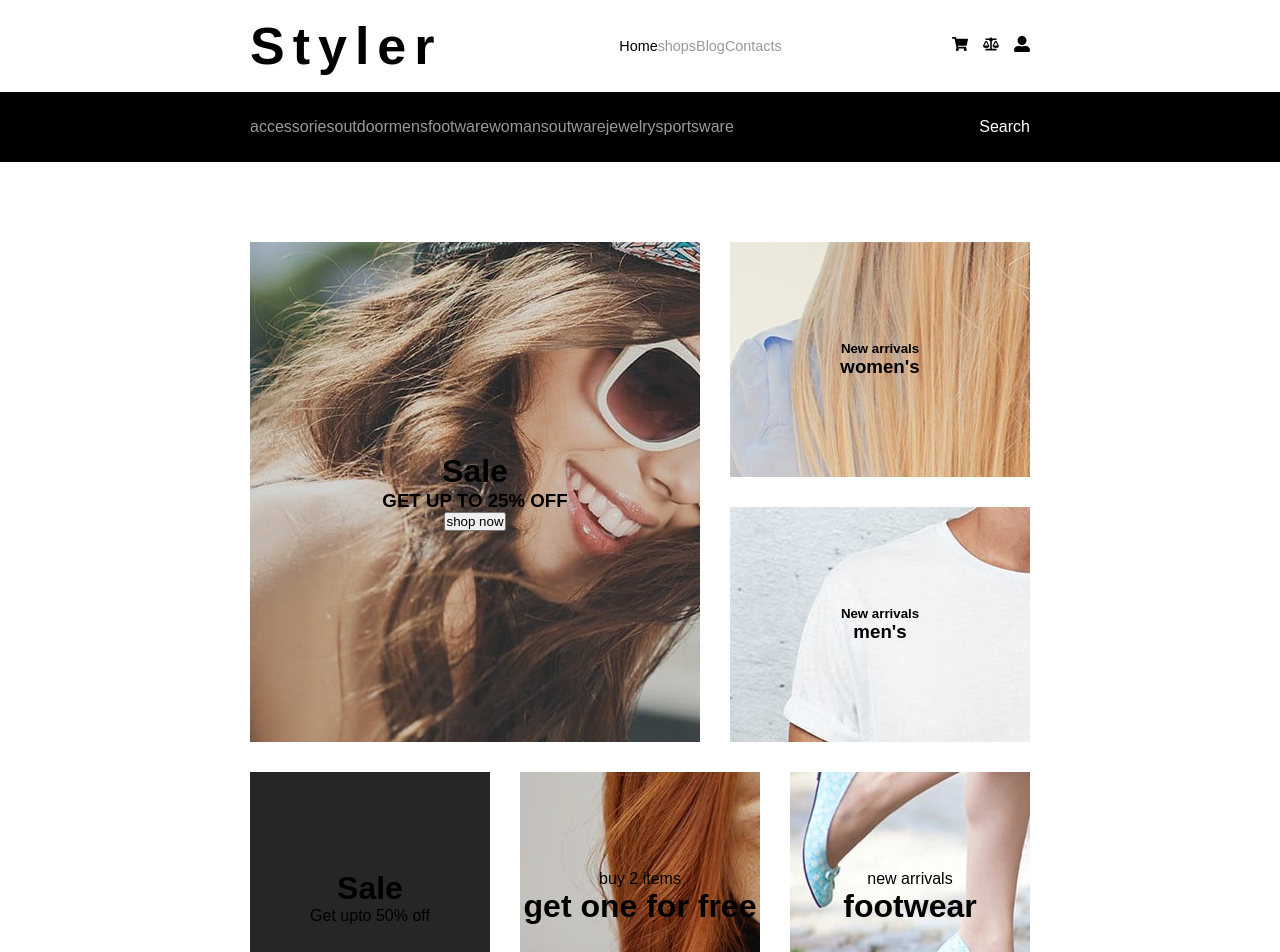
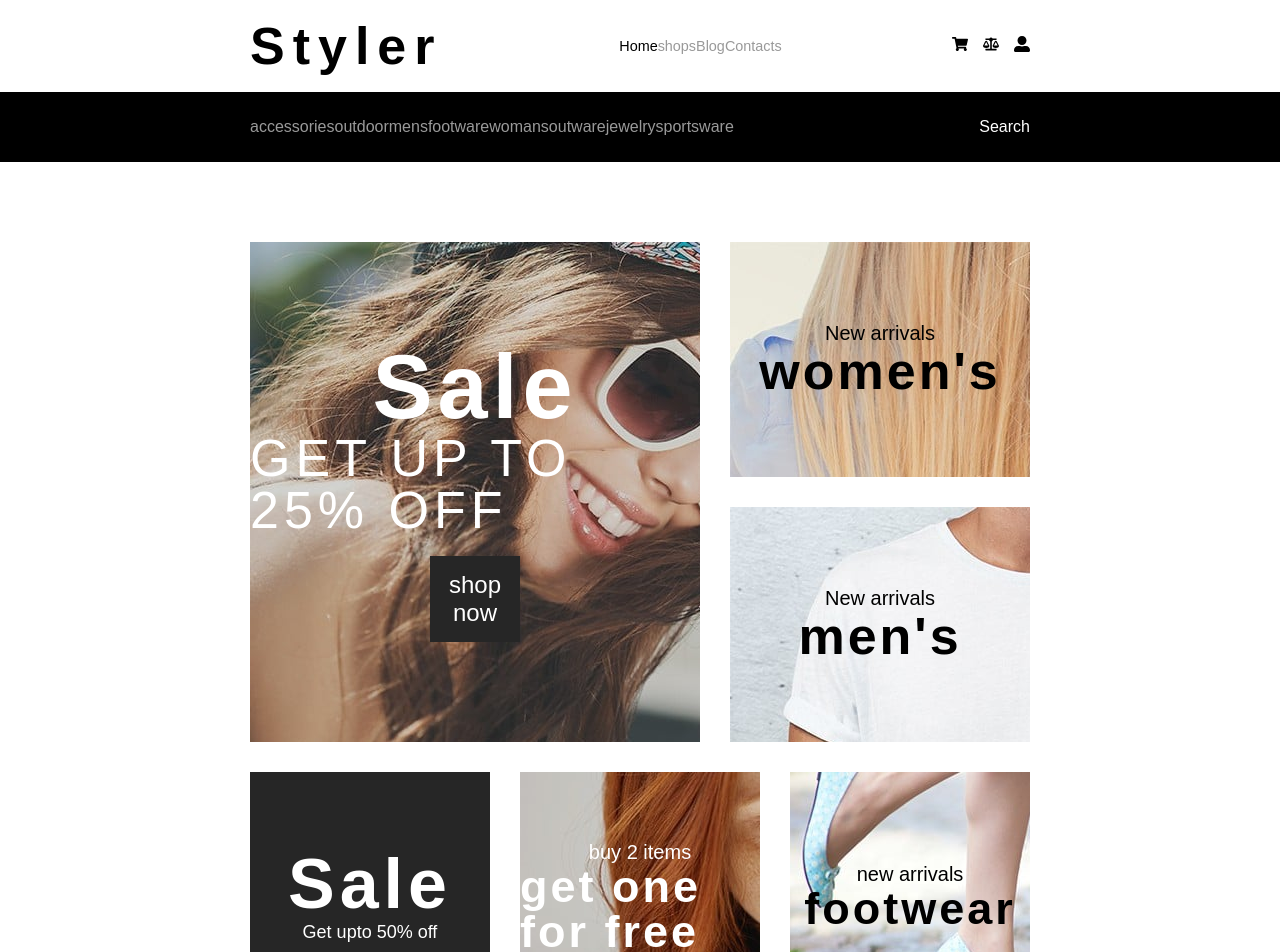
Before and after one commit to Trend20/React-Typescript-e-commerce-template, a React (Create React App) app: page / in a window 1280 px wide. Shown: the top 952 px of the page. Built offline with nearby package versions, Linux system fonts and the light colour scheme; a small style sheet from the web is missing; a web font is replaced by a local one.

Commit message:
hero styles

```diff
--- a/src/components/footer/Footer.tsx
+++ b/src/components/footer/Footer.tsx
@@ -6,7 +6,7 @@ import { HiMail} from 'react-icons/hi'
 import { TiLocation} from 'react-icons/ti'
 import { BiLogoFacebookSquare} from 'react-icons/bi'
 
-const Footer = () => {
+const Footer = ():JSX.Element => {
   return (
     <div className='footer'>
       <div className="information">
--- a/src/pages/home/Home.css
+++ b/src/pages/home/Home.css
@@ -25,6 +25,42 @@
     height: 500px;
 }
 
+.new h1{
+    color: #fff;
+    font-size: 90px;
+    font-weight: 900;
+    line-height: 1;
+    letter-spacing: 5px;
+}
+
+.new h3{
+    color: #fff;
+    font-size: 52px;
+    font-weight: 200;
+    line-height: 1;
+    letter-spacing: 5px;
+}
+
+.new button{
+    outline: none;
+    border: none;
+    color: #fff;
+    background: #262626;
+    padding: 15px;
+    font-size: 24px;
+    cursor: pointer;
+    font-weight: 300;
+    width: 20%;
+    margin-top: 20px;
+    display: flex;
+    align-items: center;
+    justify-content: center;
+}
+
+.new button:hover{
+    background: #000;
+}
+
 .collection{
     display: flex;
     flex-direction: column;
@@ -40,6 +76,20 @@
     flex-direction: column;
     align-items: center;
     justify-content: center;
+}
+
+#women h5,
+#men h5{
+    font-weight: 200;
+    font-size: 20px;
+}
+
+#women h3,
+#men h3{
+    font-weight: 700;
+    font-size: 52px;
+    line-height: 1;
+    letter-spacing: 3px;
 }
 
 #men{
@@ -68,6 +118,21 @@
     justify-content: center;
 }
 
+.sale p{
+    font-weight: 200;
+    font-size: 18px;
+    color: #fff;
+    line-height: 1.5;
+}
+
+.sale h1{
+    font-weight: 900;
+    font-size: 70px;
+    line-height: 1;
+    letter-spacing: 5px;
+    color: #fff;
+}
+
 .free{
     background: url("../../assets/img/free.jpg");
     height: 250px;
@@ -77,6 +142,21 @@
     justify-content: center;
 }
 
+.free p{
+    font-weight: 200;
+    font-size: 20px;
+    color: #fff;
+}
+
+.free h1{
+    font-weight: 700;
+    font-size: 45px;
+    line-height: 1;
+    letter-spacing: 3px;
+    color: #fff;
+}
+
+
 .footwear{
     background: url("../../assets/img/footware.jpg");
     height: 250px;
@@ -84,6 +164,18 @@
     flex-direction: column;
     align-items: center;
     justify-content: center;
+}
+
+.footwear p{
+    font-weight: 200;
+    font-size: 20px;
+}
+
+.footwear h1{
+    font-weight: 700;
+    font-size: 45px;
+    line-height: 1;
+    letter-spacing: 3px;
 }
 
 .brands{
```
